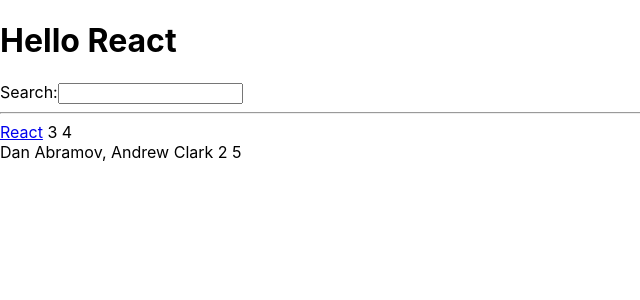
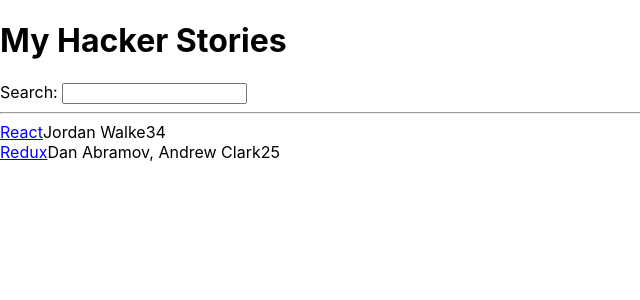
Before and after one commit to brikerr/motionTest, a React (Create React App) app in the folder motion-test/: page / in a window 1280 px wide. Shown: the top 300 px of the page, without its empty margins (0-640 px from the left). Built offline with nearby package versions, Linux system fonts and the light colour scheme.

Commit message:
updates3

```diff
--- a/motion-test/src/App.js
+++ b/motion-test/src/App.js
@@ -1,42 +1,19 @@
+import React from 'react';
 import './App.css';
-
-
-const list = [
-  {
-    title: 'React',
-    url: 'http://reactjs.org/',
-    author: 'Jordan Walke',
-    num_comments: 3,
-    points: 4,
-    objectID: 0,
-  },
-  {
-    title: 'Redux',
-    url: 'http://redux.js.org/',
-    author: 'Dan Abramov, Andrew Clark',
-    num_comments: 2,
-    points: 5,
-    objectID: 1,
-  },
-];
-
-
-function getTitle(title) {
-  return title;
-}
 
 const App = () => {
   const stories = [
     {
       title: 'React',
-      url: 'http://reactjs.org/',
+      url: 'https://reactjs.org/',
+      author: 'Jordan Walke',
       num_comments: 3,
       points: 4,
       objectID: 0,
     },
     {
-      tite: 'Redux',
-      url: 'http://redux.js.org/',
+      title: 'Redux',
+      url: 'https://redux.js.org/',
       author: 'Dan Abramov, Andrew Clark',
       num_comments: 2,
       points: 5,
@@ -44,21 +21,35 @@ const App = () => {
     },
   ];
 
-  const handleChange = event => {
-    console.log(event.target.value);
+  const [searchTerm, setSearchTerm] = React.useState('');
+
+  const handleSearch = event => {
+    setSearchTerm(event.target.value);
   };
+
+  const searchedStories = stories.filter(story =>
+    story.title.toLowerCase().includes(searchTerm.toLowerCase())
+  );
 
   return (
     <div>
-      <h1>Hello {getTitle('React')}</h1>
-      <label htmlFor="search">Search:</label>
-      <input id="search" type="text" onChange={handleChange} />
+      <h1>My Hacker Stories</h1>
+
+      <Search onSearch={handleSearch} />
+
       <hr />
-      <List list={stories} />
+
+      <List list={searchedStories} />
     </div>
   );
-}
+};
 
+const Search = props => (
+  <div>
+    <label htmlFor="search">Search: </label>
+    <input id="search" type="text" onChange={props.onSearch} />
+  </div>
+);
 
 const List = props =>
   props.list.map(item => (
@@ -66,11 +57,10 @@ const List = props =>
       <span>
         <a href={item.url}>{item.title}</a>
       </span>
-      <span> {item.author} </span>
-      <span> {item.num_comments} </span>
-      <span> {item.points} </span>
+      <span>{item.author}</span>
+      <span>{item.num_comments}</span>
+      <span>{item.points}</span>
     </div>
   ));
 
-
 export default App;
```
